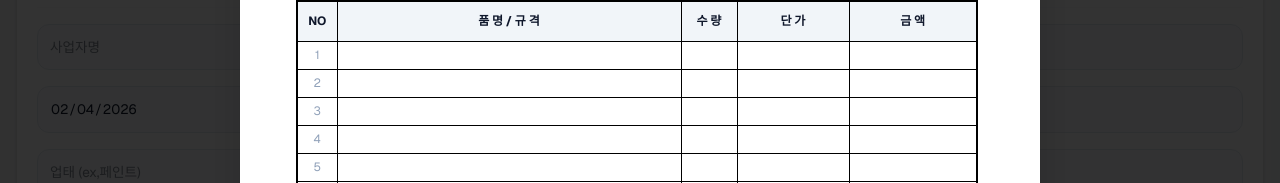
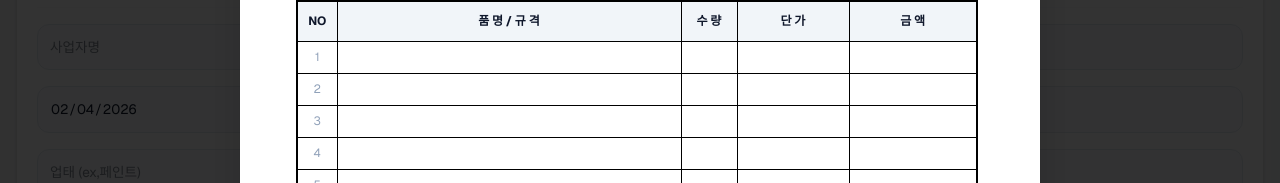
Before and after one commit to ja8949-pixel/smart-bill, a Next.js app: page / in a window 1280 px wide. Both pictures are taken after a click on the button "미리보기/다운로드". Shown: the part 420-603 px from the top of the page. Built offline with nearby package versions, Linux system fonts and the light colour scheme.

Commit message:
date 원복, 미리보기 규격 셀 크기 늘림 7->8

```diff
--- a/app/page.tsx
+++ b/app/page.tsx
@@ -277,15 +277,12 @@ setShowPreview(true); }} className="bg-blue-600 text-white px-5 py-2 rounded-ful
                 <input type="text" placeholder="사업자번호" value={info.bizNumber} className="input-style" onChange={e => handleBizNumberChange(e.target.value)} />
 
                 {/* 날짜 입력칸: min-w-0을 주어 부모 그리드를 벗어나지 않게 고정 */}
-               <div className="min-w-0 w-full overflow-hidden">
-                  <input
-                    type="date"
-                    className="input-style w-full overflow-hidden"
-                    style={{ maxWidth: '100%', display: 'block' }} // 강제로 너비 제한
-                    value={info.date}
-                    onChange={e => setInfo({...info, date: e.target.value})}
-                  />
-                </div>
+                <input
+                  type="date"
+                  className="input-style min-w-0 w-full"
+                  value={info.date}
+                  onChange={e => setInfo({...info, date: e.target.value})}
+                />
 
                 <input type="text" placeholder="받는분(귀하)" value={info.customer} className="input-style min-w-0 w-full" onChange={e => setInfo({...info, customer: e.target.value})} />
 
@@ -424,7 +421,7 @@ setShowPreview(true); }} className="bg-blue-600 text-white px-5 py-2 rounded-ful
                       const p = item ? Number(item.price) || 0 : 0;
 
                       return (
-                        <tr key={item?.id || i} className="h-7 text-center">
+                        <tr key={item?.id || i} className="h-8 text-center">
                           <td className="border border-black text-slate-400">{i + 1}</td>
                           <td className="border border-black text-left px-3 font-bold">
                             {item ? `${item.name} ` : ''}
```
